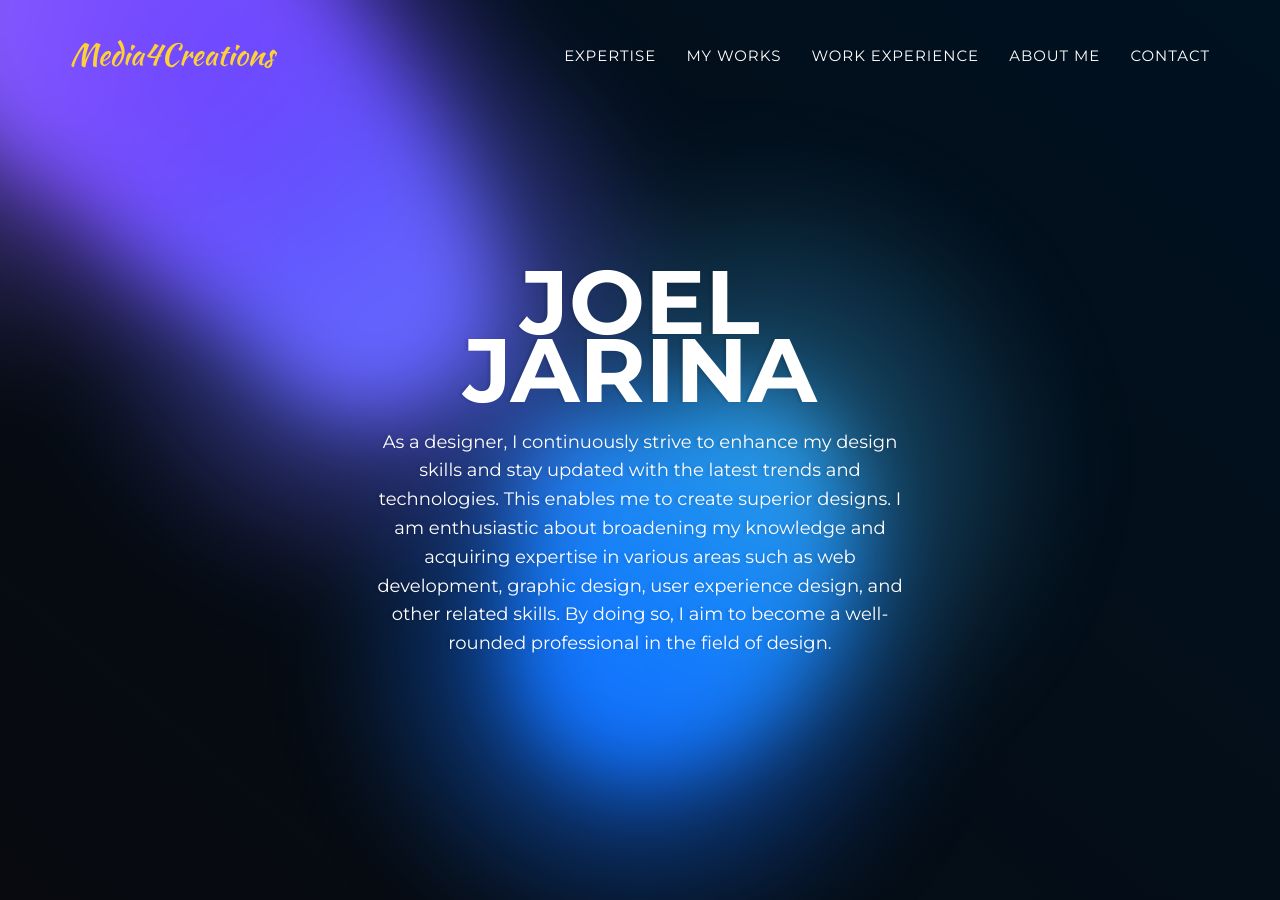
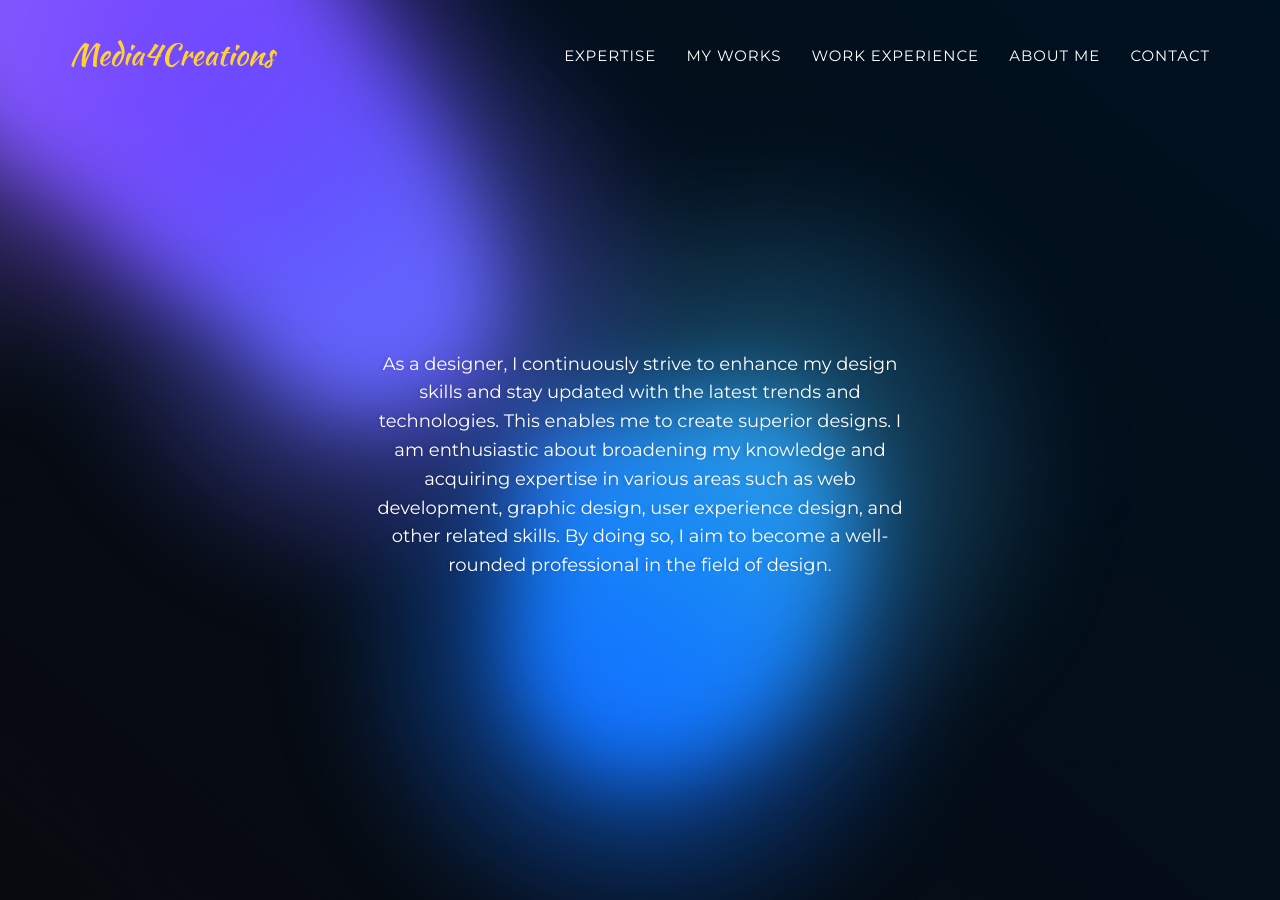
Before and after one commit to media4creations/aboutme, a Jekyll site: the page built from index.html, in a window 1280 px wide and 900 px high. Built offline with Jekyll 4.4.1, drawn with Linux system fonts in a browser that asks for light colours; some web fonts are replaced.

Commit message:
Update header.html

```diff
--- a/_includes/header.html
+++ b/_includes/header.html
@@ -52,7 +52,7 @@
             <rect width='100%' height='100%' preserveAspectRatio="xMidYMid meet" filter='url(#noiseFilter)' />
           </svg>
           <div class="content">
-            <h1>Joel<span>Jarina</span></h1>
+            <!--<h1>Joel<span>Jarina</span></h1>-->
             <p>As a designer, I continuously strive to enhance my design skills and stay updated with the latest trends and technologies. This enables me to create superior designs. I am enthusiastic about broadening my knowledge and acquiring expertise in various areas such as web development, graphic design, user experience design, and other related skills. By doing so, I aim to become a well-rounded professional in the field of design.</p>
           </div>
         </div>
```
